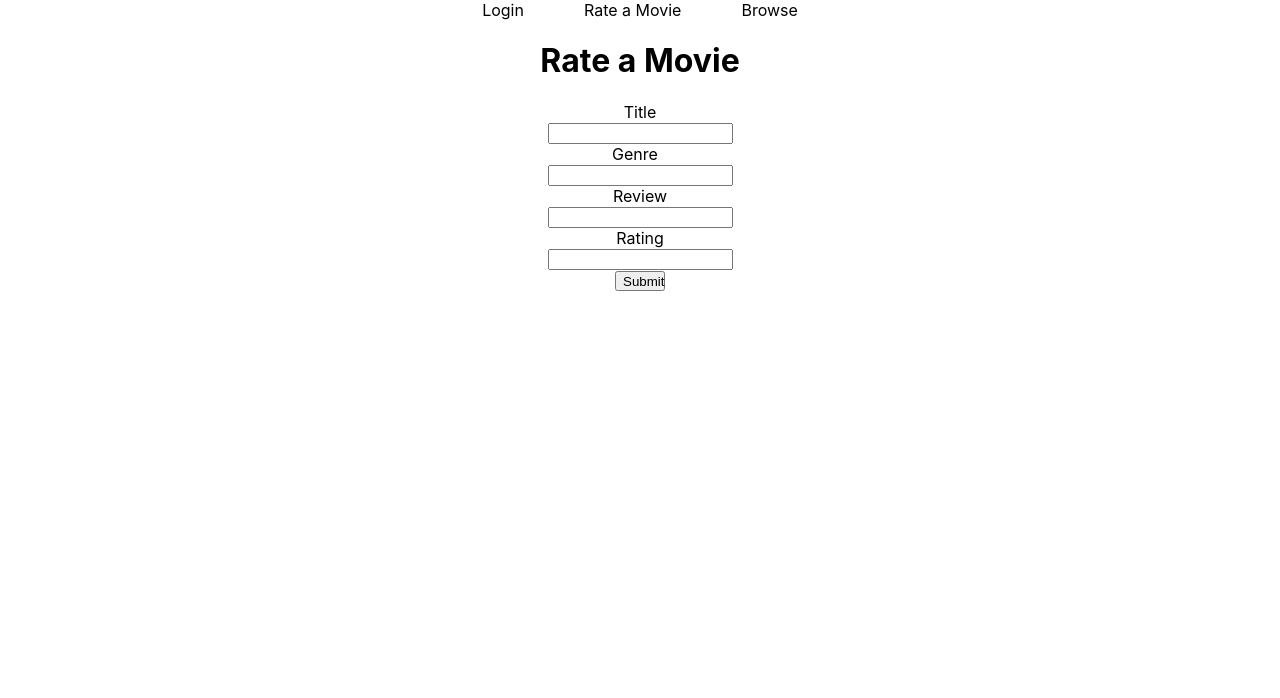
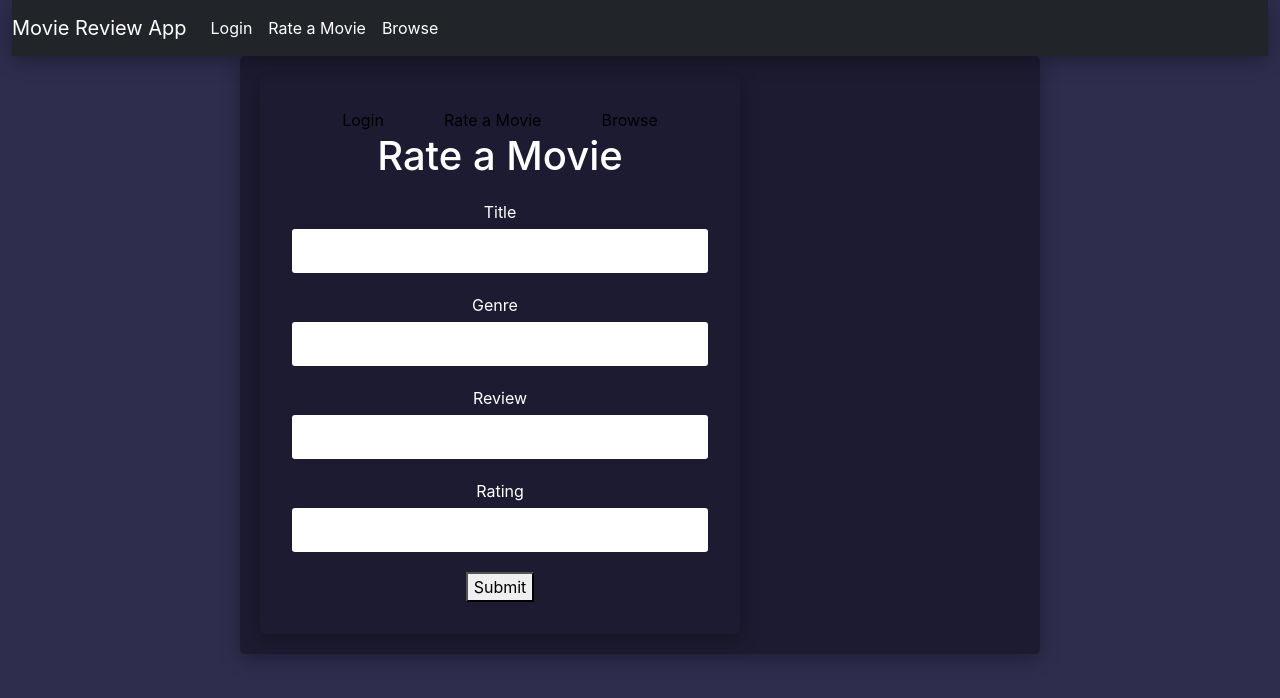
Before and after one commit to YorkProgramming/Movie_Rating_App, a React (Create React App) app in the folder client/: page /dashboard in a window 1280 px wide. Shown: the top 698 px of the page. Built offline with nearby package versions, Linux system fonts and the light colour scheme.

Commit message:
YORK--CSS Update

```diff
--- a/client/public/index.html
+++ b/client/public/index.html
@@ -1,6 +1,7 @@
 <!DOCTYPE html>
 <html lang="en">
   <head>
+    <link href="https://cdn.jsdelivr.net/npm/bootstrap@5.3.0-alpha1/dist/css/bootstrap.min.css" rel="stylesheet" integrity="sha384-GLhlTQ8iRABdZLl6O3oVMWSktQOp6b7In1Zl3/Jr59b6EGGoI1aFkw7cmDA6j6gD" crossorigin="anonymous">
     <meta charset="utf-8" />
     <link rel="icon" href="%PUBLIC_URL%/favicon.ico" />
     <meta name="viewport" content="width=device-width, initial-scale=1" />
@@ -40,4 +41,5 @@
       To create a production bundle, use `npm run build` or `yarn build`.
     -->
   </body>
+  <script src="https://cdn.jsdelivr.net/npm/bootstrap@5.3.0-alpha1/dist/js/bootstrap.bundle.min.js" integrity="sha384-w76AqPfDkMBDXo30jS1Sgez6pr3x5MlQ1ZAGC+nuZB+EYdgRZgiwxhTBTkF7CXvN" crossorigin="anonymous"></script>
 </html>
--- a/client/src/App.css
+++ b/client/src/App.css
@@ -1,3 +1,154 @@
 .App {
   text-align: center;
 }
+
+.register-container {
+  display: flex;
+  justify-content: center;
+  /* align-items: center; */
+  height: 100vh;
+}
+
+form {
+  width: 100%;
+  max-width: 30rem;
+  padding: 2rem;
+  background-color: #1d1b31;
+  color: #fff;
+  border-radius: 5px;
+  box-shadow: 0 5px 20px rgba(0, 0, 0, 0.3);
+}
+
+.form-fields {
+  margin-bottom: 1rem;
+}
+
+label {
+  display: block;
+}
+
+input {
+  width: 100%;
+  padding: 0.5rem;
+  font-size: 1rem;
+  border-radius: 3px;
+  border: none;
+  background-color: #24223d;
+  color: #fff;
+}
+
+.submit-input {
+  margin-top: 1rem;
+  width: 100%;
+  background-color: #a78fe3;
+  color: #fff;
+  border: none;
+  padding: 0.5rem;
+  border-radius: 3px;
+}
+
+.submit-input:hover {
+  background-color: #8462a7;
+}
+
+.form-control:focus {
+  outline: none;
+  box-shadow: 5px 5px 10px rgba(0, 0, 0, 0.3);
+}
+
+
+/* Dashboard */
+.Dashboard {
+  max-width: 800px;
+  margin: 0 auto;
+  padding: 20px;
+  background-color: #1d1b31;
+  color: #fff;
+  border-radius: 5px;
+  box-shadow: 0 5px 20px rgba(0, 0, 0, 0.3);
+}
+
+.Dashboard a {
+  margin: 10px;
+  text-decoration: none;
+  color: #fff;
+}
+
+.Dashboard h1 {
+  margin-bottom: 20px;
+}
+
+.Dashboard label {
+  display: inline-block;
+  margin-bottom: 5px;
+}
+
+.Dashboard input[type="text"],
+.Dashboard input[type="number"] {
+  width: 100%;
+  padding: 10px;
+  font-size: 1rem;
+  border-radius: 3px;
+  border: none;
+  background-color: #fff;
+  color: #000;
+  margin-bottom: 20px;
+}
+
+.Dashboard button[type="submit"] {
+  background-color: #a78fe3;
+  color: #fff;
+  border: none;
+  padding: 10px 20px;
+  border-radius: 3px;
+  font-size: 1rem;
+  cursor: pointer;
+}
+
+.Dashboard button[type="submit"]:hover {
+  background-color: #8462a7;
+}
+
+.Dashboard span {
+  margin: 10px;
+  color: red;
+  font-weight: normal;
+}
+
+
+/* AllMovies */
+body {
+  background-color: #2e2d4d;
+}
+
+.navbar {
+  box-shadow: 0 5px 20px rgba(0, 0, 0, 0.3);
+}
+
+.navbar-brand, .nav-link {
+  color: #fff;
+}
+
+.table th, .table td {
+  color: #fff;
+}
+
+.btn-primary {
+  background-color: #7d5fff;
+  border-color: #7d5fff;
+}
+
+.btn-primary:hover {
+  background-color: #6c4ce6;
+  border-color: #6c4ce6;
+}
+
+.btn-danger {
+  background-color: #ff5c5c;
+  border-color: #ff5c5c;
+}
+
+.btn-danger:hover {
+  background-color: #e64646;
+  border-color: #e64646;
+}
--- a/client/src/components/AllMovies.js
+++ b/client/src/components/AllMovies.js
@@ -37,45 +37,57 @@ const tableStyle = {
 }
 
     return (
-        <div style={{}}>
-            <a href='/' style={{margin:"10px 30px 10px 30px", textDecoration:'none', color: "black"}}>Login</a>
-            <a href='/dashboard' style={{margin:"10px 30px 10px 30px", textDecoration:'none', color: "black"}}>Rate a Movie</a>
-            <a href='/movies' style={{margin:"10px 30px 10px 30px", textDecoration:'none', color: "black"}}>Browse</a>
+        <div class="container-fluid">
+            <nav class="navbar navbar-expand-lg navbar-dark bg-dark">
+                <a class="navbar-brand" href="/dashboard">Movie Review App</a>
+                <button class="navbar-toggler" type="button" data-toggle="collapse" data-target="#navbarNav" aria-controls="navbarNav" aria-expanded="false" aria-label="Toggle navigation">
+                    <span class="navbar-toggler-icon"></span>
+                </button>
+                <div class="collapse navbar-collapse" id="navbarNav">
+                <ul class="navbar-nav">
+                    <li class="nav-item">
+                        <a class="nav-link" href="/">Login</a>
+                    </li>
+                    <li class="nav-item">
+                        <a class="nav-link" href="/dashboard">Rate a Movie</a>
+                    </li>
+                    <li class="nav-item active">
+                        <a class="nav-link" href="/movies">Browse</a>
+                    </li>
+                </ul>
+                </div>
+            </nav>
 
-
-
-            <h1>Welcome</h1>
-            <div >
-                <table style={tableStyle}>
-
-                    <tr >
-                        <th style={{width:"15%", textAlign:'left', borderRight:"solid black 2px", backgroundColor: '#fff', color:'#000'}}>Movie</th>
-                        <th style={{width:"15%", textAlign:'left', borderRight:"solid black 2px", backgroundColor: '#fff', color:'#000'}}>Rating</th>
-                        <th  style={{width:"15%", textAlign:'left', backgroundColor: '#fff', color:'#000'}}>Review</th>
-                    </tr>
-
-                {
-
-                    list.map((movie) => [
+            <div class="row justify-content-center">
+                <div class="col-lg-8">
+                <h1 class="mt-4 mb-4">Movie List</h1>
+                <table class="table table-striped table-dark">
+                    <thead>
                         <tr>
-                            <td style={{width:"15%", borderRight:"solid black 2px", backgroundColor: '#fff', color:'#000'}}>{movie.title}</td>
-                            <td style={{width:"15%", borderRight:"solid black 2px", backgroundColor: '#fff', color:'#000'}}>{movie.rating}</td>
-                            <td style={{width:"15%", borderRight:"solid black 2px", backgroundColor: '#fff', color:'#000'}}>{movie.review}</td>
-
-                            <td style={{width:"15%", backgroundColor: '#fff', color:'#000'}}>
-                                <Link style={{textDecoration: "none", color: '#000'}} to={`/edit/${movie._id}`}>Edit</Link>
-                                <button onClick={deleteHandler}>Delete</button>
+                            <th style={{textAlign: 'left'}}>Movie</th>
+                            <th style={{textAlign: 'left'}}>Rating</th>
+                            <th style={{textAlign: 'left'}}>Review</th>
+                            <th style={{textAlign: 'left'}}>Actions</th>
+                        </tr>
+                    </thead>
+                    <tbody>
+                        {list.map((movie) => (
+                        <tr key={movie._id}>
+                            <td>{movie.title}</td>
+                            <td>{movie.rating}</td>
+                            <td>{movie.review}</td>
+                            <td>
+                            <Link to={`/edit/${movie._id}`} class="btn btn-sm btn-primary mr-2">Edit</Link>
+                            <button onClick={() => deleteHandler(movie._id)} class="btn btn-sm btn-danger">Delete</button>
                             </td>
-
                         </tr>
-                    ])
-                }
+                        ))}
+                    </tbody>
                 </table>
+                </div>
             </div>
-
-
         </div>
     )
-}
+};
 
 export default AllMovies;
--- a/client/src/components/Dashboard.js
+++ b/client/src/components/Dashboard.js
@@ -38,7 +38,27 @@ function Dashboard(props) {
     }
 
     return (
-    <   div className="Dashboard">
+        <div className='container-fluid'>
+            <nav class="navbar navbar-expand-lg navbar-dark bg-dark">
+                <a class="navbar-brand" href="/dashboard">Movie Review App</a>
+                <button class="navbar-toggler" type="button" data-toggle="collapse" data-target="#navbarNav" aria-controls="navbarNav" aria-expanded="false" aria-label="Toggle navigation">
+                    <span class="navbar-toggler-icon"></span>
+                </button>
+                <div class="collapse navbar-collapse" id="navbarNav">
+                <ul class="navbar-nav">
+                    <li class="nav-item">
+                        <a class="nav-link" href="/">Login</a>
+                    </li>
+                    <li class="nav-item">
+                        <a class="nav-link" href="/dashboard">Rate a Movie</a>
+                    </li>
+                    <li class="nav-item active">
+                        <a class="nav-link" href="/movies">Browse</a>
+                    </li>
+                </ul>
+                </div>
+            </nav>
+            <div className="Dashboard">
                 <form onSubmit={onSubmitHandler}>
                     <div>
                         <div>
@@ -88,12 +108,13 @@ function Dashboard(props) {
                             {errors.rating ? <span style={{margin: '10px',color:"red", fontWeight: 'normal'}}>{errors.rating.message}</span> : null}
                         </div>
 
-                    <button style={{cursor: 'pointer', width: '50px', height: '20px', textAlign: 'center'}}>Submit</button>
+                        <button>Submit</button>
 
                     </div>
                 </form>
 
             </div>
+        </div>
     );
 }
 
--- a/client/src/components/Login.js
+++ b/client/src/components/Login.js
@@ -34,39 +34,46 @@ const Login = (props) => {
     }
 
     return(
-        <div>
-            <form onSubmit={submitHandler}>
+        <div className="container my-5">
+            <div className="row justify-content-center">
+                <div className="col-sm-8 col-md-6 col-lg-4">
+                    <form onSubmit={submitHandler} className="p-3 border rounded">
+                        <h1 className="text-center mb-4">Log In</h1>
 
-            <h1>Log In</h1>
-
-            <div className="form-fields">
+                        <div className="form-group">
                             <label>Email</label>
                             <input
                             onChange={(e) => setEmail(e.target.value)}
                             value={email}
                             name="email"
                             type="text"
+                            className="form-control"
                             />
                         </div>
 
-
-                <div className="form-fields">
+                        <div className="form-group">
                             <label>Password</label>
                             <input
                             onChange={(e) => setPassword(e.target.value)}
                             value={password}
                             name="password"
                             type="password"
+                            className="form-control"
                             />
                         </div>
 
-                    <input className="submit-input" type="submit" value="Login"/>
-
-
+                        <div className="form-group">
+                            <input
+                            className="btn btn-primary btn-block"
+                            type="submit"
+                            value="Login"
+                            />
+                        </div>
                     </form>
                 </div>
+            </div>
+    </div>
     );
-}
-
+};
 
     export default Login;
--- a/client/src/components/LoginRegister.js
+++ b/client/src/components/LoginRegister.js
@@ -4,8 +4,12 @@ import Register from './Register';
 function LoginRegister({setUser}) {
     return (
     <div className="LoginRegister">
-        <Login setUser={setUser}/>
-        <Register setUser={setUser}/>
+        <div>
+            <Login setUser={setUser}/>
+        </div>
+        <div>
+            <Register setUser={setUser}/>
+        </div>
     </div>
     );
 }
```
Also changed, not shown: client/src/components/Register.js (+17 -16 lines). Lines whose indentation alone changed are shown as unchanged.
